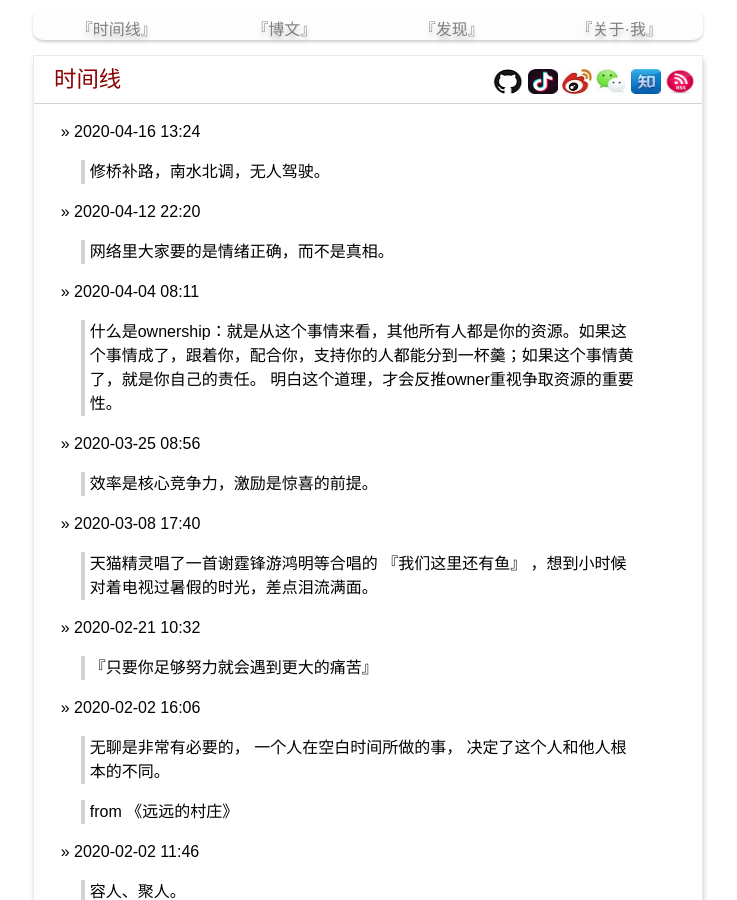
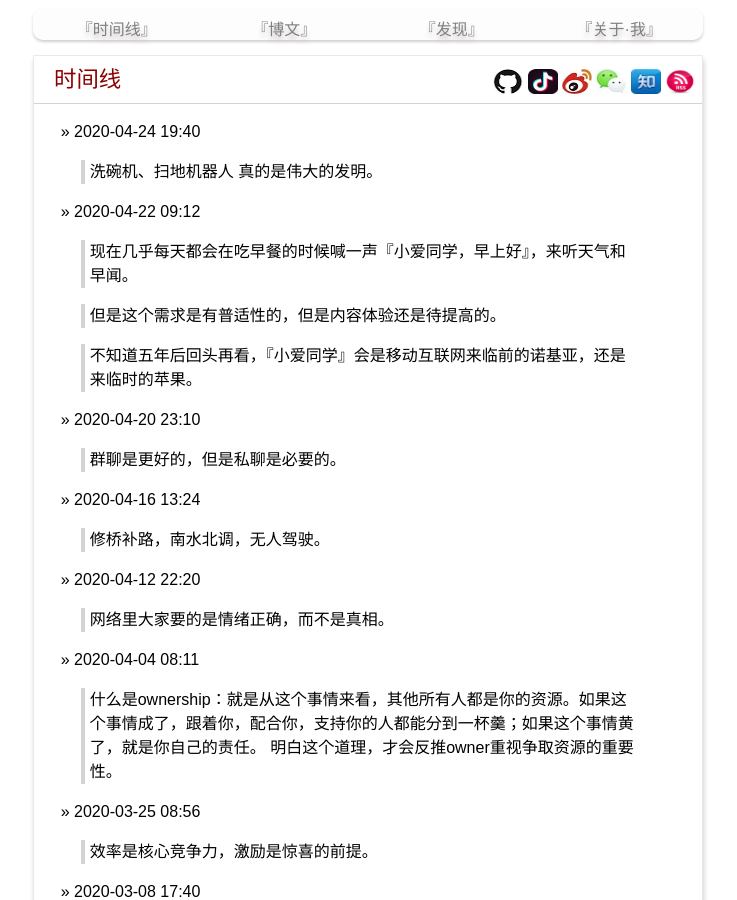
Before and after one commit to yanyiwu/blog, a Jekyll site: the page built from index.md, in a window 1280 px wide and 900 px high. Shown: the whole window, without its empty margins (272-1009 px from the left). Built offline with Jekyll 4.4.1, drawn with Linux system fonts in a browser that asks for light colours; Markdown is read by kramdown in place of the engine named in the settings; comment, search, counter and statistics services are not loaded.

Commit message:
[moment] 0424

```diff
--- a/index.md
+++ b/index.md
@@ -2,6 +2,22 @@
 layout: posting
 title: 时间线
 ---
+
+&raquo; 2020-04-24 19:40
+
+> 洗碗机、扫地机器人 真的是伟大的发明。
+
+&raquo; 2020-04-22 09:12
+
+> 现在几乎每天都会在吃早餐的时候喊一声『小爱同学，早上好』，来听天气和早闻。
+
+> 但是这个需求是有普适性的，但是内容体验还是待提高的。
+
+> 不知道五年后回头再看，『小爱同学』会是移动互联网来临前的诺基亚，还是来临时的苹果。
+
+&raquo; 2020-04-20 23:10
+
+> 群聊是更好的，但是私聊是必要的。
 
 &raquo; 2020-04-16 13:24
 
```
